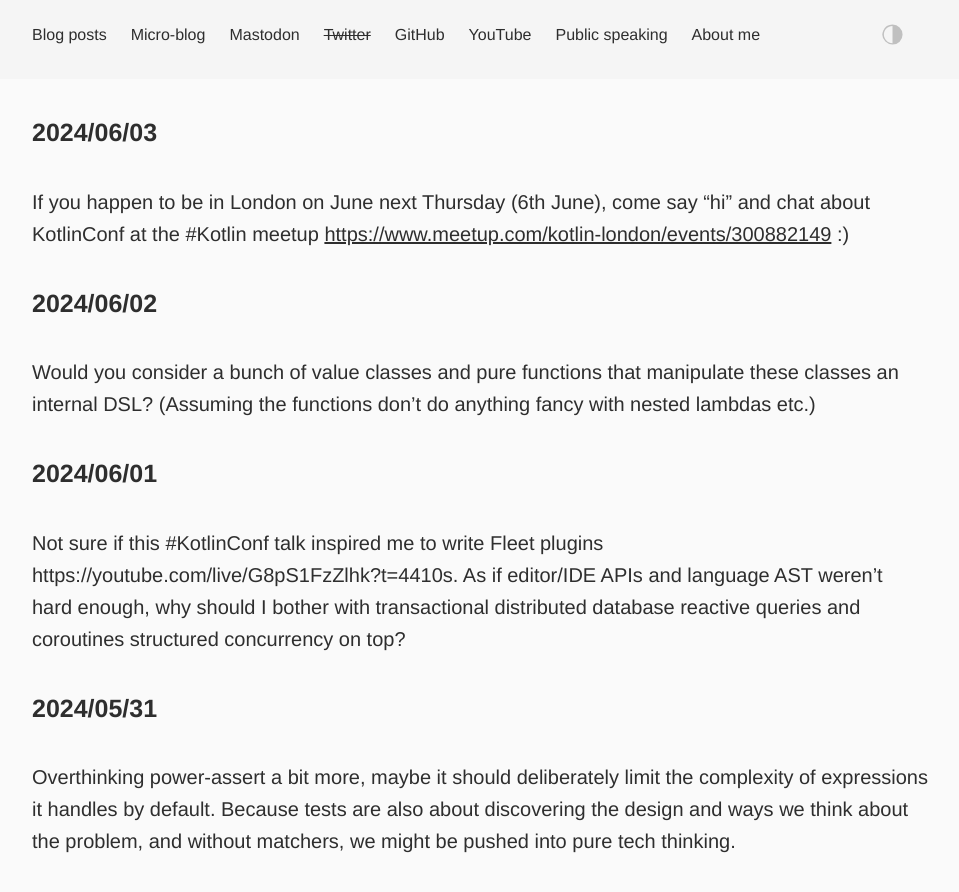
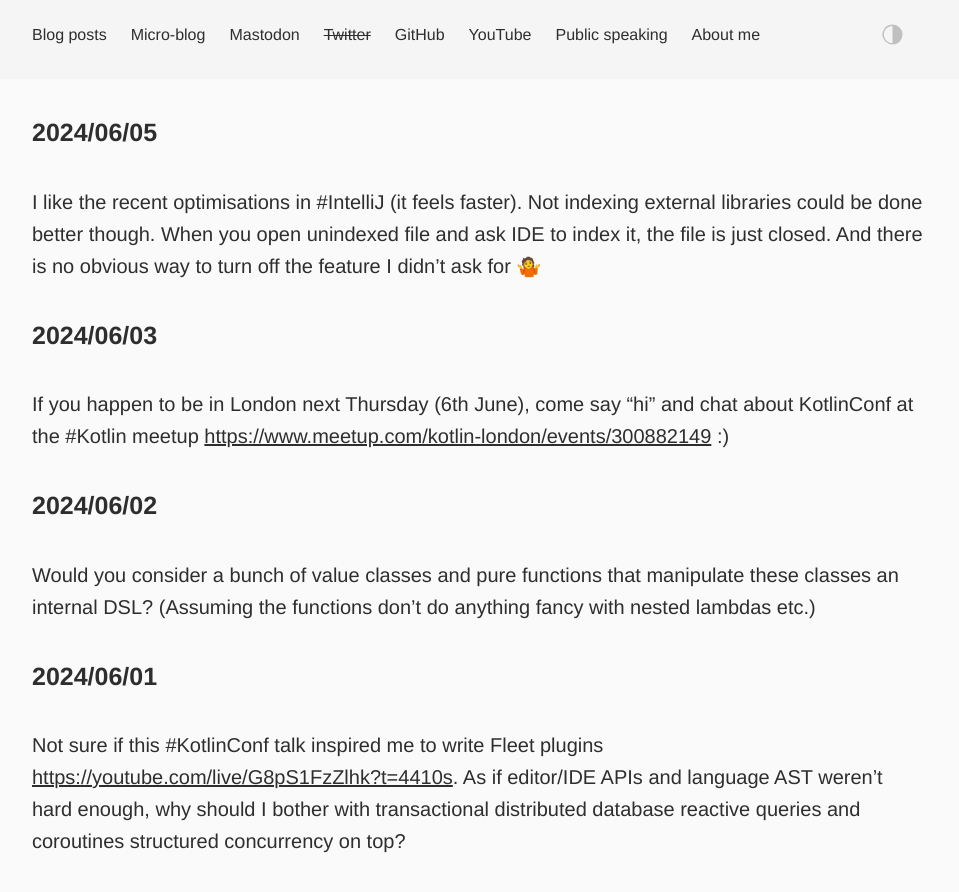
Before and after one commit to dkandalov/dkandalov.github.io, a Jekyll site: the page built from micro-blog.md, in a window 1280 px wide and 900 px high. Shown: the top 892 px of the window, without its empty margins (160-1119 px from the left). Built offline with Jekyll 4.4.1, drawn with Linux system fonts in a browser that asks for light colours.

Commit message:
updated micro-blog

```diff
--- a/micro-blog.md
+++ b/micro-blog.md
@@ -3,14 +3,17 @@ layout: post
 permalink: /micro-blog/
 ---
 
+#### 2024/06/05
+I like the recent optimisations in #IntelliJ (it feels faster). Not indexing external libraries could be done better though. When you open unindexed file and ask IDE to index it, the file is just closed. And there is no obvious way to turn off the feature I didn't ask for 🤷‍
+
 #### 2024/06/03
-If you happen to be in London on June next Thursday (6th June), come say "hi" and chat about KotlinConf at the #Kotlin meetup <https://www.meetup.com/kotlin-london/events/300882149> :)
+If you happen to be in London next Thursday (6th June), come say "hi" and chat about KotlinConf at the #Kotlin meetup <https://www.meetup.com/kotlin-london/events/300882149> :)
 
 #### 2024/06/02
 Would you consider a bunch of value classes and pure functions that manipulate these classes an internal DSL? (Assuming the functions don't do anything fancy with nested lambdas etc.)
 
 #### 2024/06/01
-Not sure if this #KotlinConf talk inspired me to write Fleet plugins https://youtube.com/live/G8pS1FzZlhk?t=4410s. As if editor/IDE APIs and language AST weren't hard enough, why should I bother with transactional distributed database reactive queries and coroutines structured concurrency on top?
+Not sure if this #KotlinConf talk inspired me to write Fleet plugins <https://youtube.com/live/G8pS1FzZlhk?t=4410s>. As if editor/IDE APIs and language AST weren't hard enough, why should I bother with transactional distributed database reactive queries and coroutines structured concurrency on top?
 
 #### 2024/05/31
 Overthinking power-assert a bit more, maybe it should deliberately limit the complexity of expressions it handles by default. Because tests are also about discovering the design and ways we think about the problem, and without matchers, we might be pushed into pure tech thinking.
```
